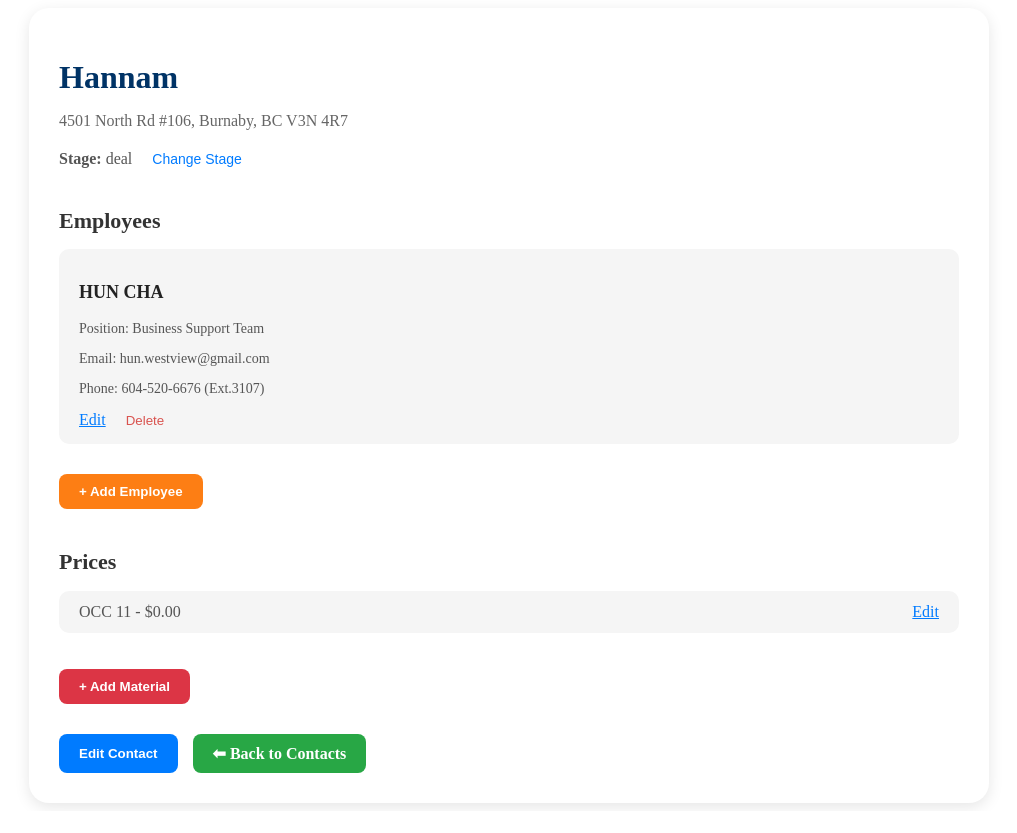
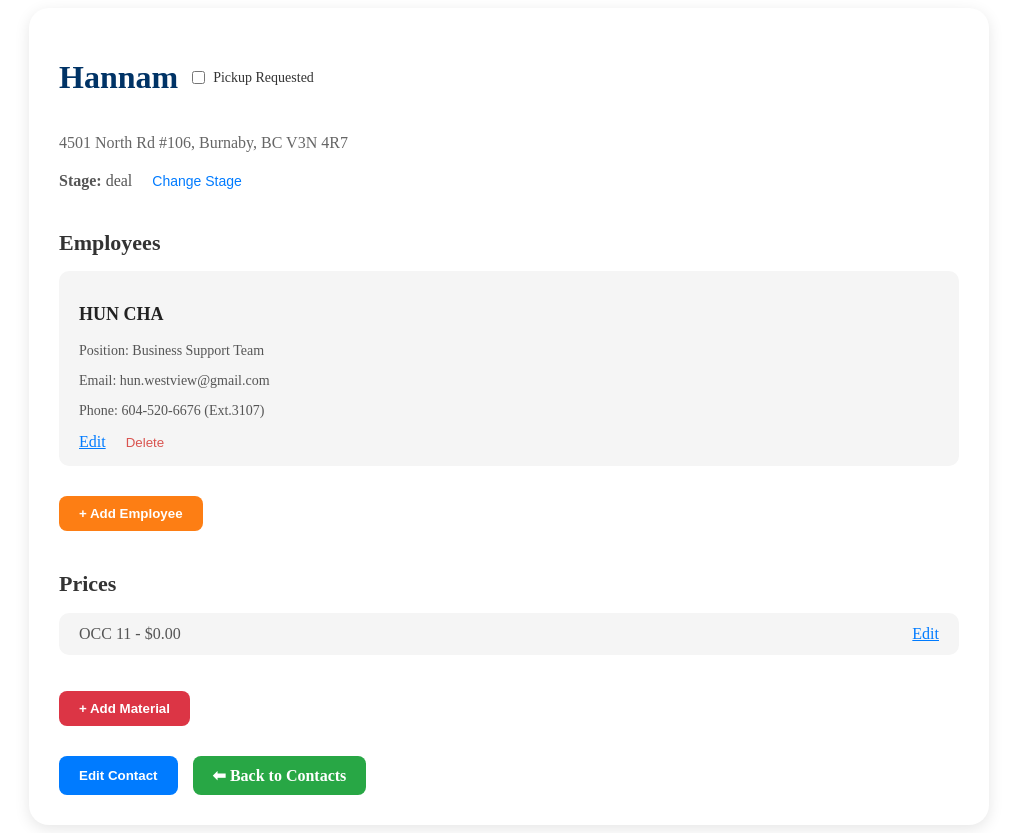
Before and after one commit to DimkaAdam/CRM_SYSTEM, a Django app: page /contact/8/view/ in a window 1280 px wide. Shown: the whole page, without its empty margins (131-1148 px from the left). Before the commit the page ends 807 px from the top, so only its background shows below. Run offline with Django 5.2, Linux system fonts and the light colour scheme; data comes from the database, SQL or seed files in the repository; both versions use the stored data as it was after the commit.

Commit message:
добавил безопасности

```diff
--- a/crm_project/crm/forms.py
+++ b/crm_project/crm/forms.py
@@ -10,7 +10,7 @@ class ContactForm(forms.ModelForm):
 class CompanyForm(forms.ModelForm):
     class Meta:
         model = Company
-        fields = ['name', 'unique_number']
+        fields = ['name', 'unique_number','pickup_requested']
 
 
 # Edit price form
--- a/crm_project/crm/models.py
+++ b/crm_project/crm/models.py
@@ -23,6 +23,8 @@ class Client(models.Model):
 class Company(models.Model):
     name = models.CharField(max_length=200, unique=True)
     unique_number = models.CharField(max_length=255, unique=True, blank=True, null=True)
+
+    pickup_requested = models.BooleanField(default=False)
 
     def save(self, *args, **kwargs):
         if not self.pk:  # Проверяем, создается ли объект впервые
@@ -131,6 +133,9 @@ class Deals(models.Model):
         return f"Deal: {self.date} - {self.supplier} to {self.buyer}"
 
 
+
+
+
 class Task(models.Model):
     client = models.ForeignKey(Client, on_delete=models.CASCADE)
     title = models.CharField(max_length=200)
--- a/crm_project/crm/templates/crm/view_contact.html
+++ b/crm_project/crm/templates/crm/view_contact.html
@@ -1,8 +1,26 @@
 {% load static %}
+<link rel="stylesheet" href="https://cdnjs.cloudflare.com/ajax/libs/font-awesome/5.15.4/css/all.min.css">
+
 
 {% block content %}
 <div id="view-info" style="max-width: 900px; margin: 0 auto; padding: 30px; background: #fff; border-radius: 20px; box-shadow: 0 4px 15px rgba(0,0,0,0.1);">
-  <h1 style="font-size: 32px; font-weight: bold; color: #003366; margin-bottom: 10px;">{{ contact.company.name }}</h1>
+  <div style="display: flex; align-items: center; gap: 10px; margin-bottom: 10px;">
+    <h1 style="font-size: 32px; font-weight: bold; color: #003366;">{{ contact.company.name }}</h1>
+
+    <label style="display: flex; align-items: center; gap: 5px; font-size: 14px; color: #333;">
+      <input type="checkbox" id="pickup-checkbox" {% if company.pickup_requested %}checked{% endif %}>
+      Pickup Requested
+    </label>
+
+  </div>
+
+  {% if company.pickup_requested %}
+    <div style="background-color: #fff3cd; border-left: 5px solid #e57c23; padding: 10px; margin-bottom: 15px; border-radius: 5px;">
+      <i class="fas fa-truck"></i>
+      <strong style="color: #000;">Pickup Requested</strong>
+    </div>
+  {% endif %}
+
   <p style="color: #666; margin-bottom: 20px;">{{ contact.address }}</p>
 
   {% if pipeline %}
@@ -108,7 +126,10 @@
   </form>
 </div>
 
+
+
 <script>
+  // 🧩 Переключение видимости блоков
   function toggleEditForm() {
     const viewInfo = document.getElementById('view-info');
     const editForm = document.getElementById('edit-form-container');
@@ -130,8 +151,52 @@
     const form = document.getElementById('material-form');
     form.style.display = (form.style.display === 'none') ? 'block' : 'none';
   }
+
+  // 🔐 Получение CSRF-токена из cookies
+  function getCookie(name) {
+    let cookieValue = null;
+    if (document.cookie && document.cookie !== "") {
+      const cookies = document.cookie.split(";");
+      for (let i = 0; i < cookies.length; i++) {
+        const cookie = cookies[i].trim();
+        if (cookie.substring(0, name.length + 1) === (name + "=")) {
+          cookieValue = decodeURIComponent(cookie.substring(name.length + 1));
+          break;
+        }
+      }
+    }
+    return cookieValue;
+  }
+
+  // ✅ Установка обработчика на чекбокс "Pickup Requested"
+  document.addEventListener("DOMContentLoaded", function () {
+    const checkbox = document.getElementById("pickup-checkbox");
+    if (checkbox) {
+      checkbox.addEventListener("change", function () {
+        fetch("{% url 'toggle_pickup' company.id %}", {
+          method: "POST",
+          headers: {
+            "Content-Type": "application/json",
+            "X-CSRFToken": getCookie("csrftoken")
+          },
+          body: JSON.stringify({
+            pickup_requested: checkbox.checked
+          })
+        })
+        .then(response => response.json())
+        .then(data => {
+          if (data.status !== "ok") {
+            alert("Ошибка при сохранении!");
+          } else {
+            location.reload(); // 🔄 Обновляем, чтобы появилась метка
+          }
+        });
+      });
+    }
+  });
 </script>
 
 
 
+
 {% endblock %}
--- a/crm_project/crm/urls.py
+++ b/crm_project/crm/urls.py
@@ -102,6 +102,8 @@ urlpatterns = [
     path("api/scheduled-shipments/delete/<int:shipment_id>/", delete_scheduled_shipment,
        name="delete_scheduled_shipment"),
     path('generate-bol-pdf/', generate_bol_pdf, name='generate_bol_pdf'),
+    path("company/<int:id>/toggle-pickup/", views.toggle_pickup, name="toggle_pickup"),
+
 
 
 
--- a/crm_project/crm/views.py
+++ b/crm_project/crm/views.py
@@ -140,36 +140,51 @@ def delete_contact(request, contact_id):
 
 def view_contact(request, id):
     contact = get_object_or_404(Contact, id=id)
+    pipeline, _ = PipeLine.objects.get_or_create(contact=contact)
 
-    # 🆕 Обработка смены стадии — ДО формы!
-    if request.method == "POST" and "change_stage" in request.POST:
-        stage = request.POST.get("stage")
-        pipeline, created = PipeLine.objects.get_or_create(contact=contact)
-        pipeline.stage = stage
-        pipeline.save()
-        return redirect("view_contact", id=contact.id)  # 👈 сразу обновим страницу
+    if request.method == "POST":
+        # 🎯 Обработка смены стадии
+        if "change_stage" in request.POST:
+            stage = request.POST.get("stage")
+            pipeline.stage = stage
+            pipeline.save()
 
-    # 🔄 Обработка формы редактирования контакта
-    if request.method == "POST":
+        # 🎯 Обработка формы редактирования контакта
         form = ContactForm(request.POST, instance=contact)
         if form.is_valid():
             form.save()
-            return redirect("view_contact", id=contact.id)
+
+            # 🟡 Сохраняем чекбокс
+            pickup_requested = request.POST.get("pickup_requested") == "on"
+            contact.company.pickup_requested = pickup_requested
+            contact.company.save()
+
+        return redirect("view_contact", id=contact.id)
+
     else:
         form = ContactForm(instance=contact)
 
     employees = contact.employees.all()
-    pipeline, _ = PipeLine.objects.get_or_create(contact=contact)
-
 
     return render(request, 'crm/view_contact.html', {
         'contact': contact,
         'form': form,
         'employees': employees,
         'pipeline': pipeline,
+        'company': contact.company,
     })
 
 
+@csrf_exempt
+def toggle_pickup(request, id):
+    if request.method == "POST":
+        import json
+        company = get_object_or_404(Company, id=id)
+        data = json.loads(request.body)
+        company.pickup_requested = data.get("pickup_requested", False)
+        company.save()
+        return JsonResponse({"status": "ok"})
+    return JsonResponse({"status": "error"}, status=400)
 
 def manage_employees(request, company_id):
     company = get_object_or_404(Company, id=company_id)
```
Also changed, not shown: crm_project/crm/migrations/0018_company_pickup_requested_and_more.py (added), crm_project/db.sqlite3.
